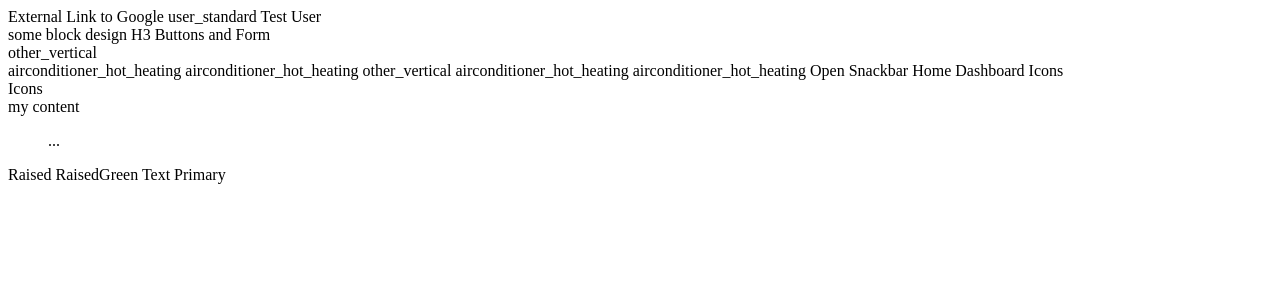
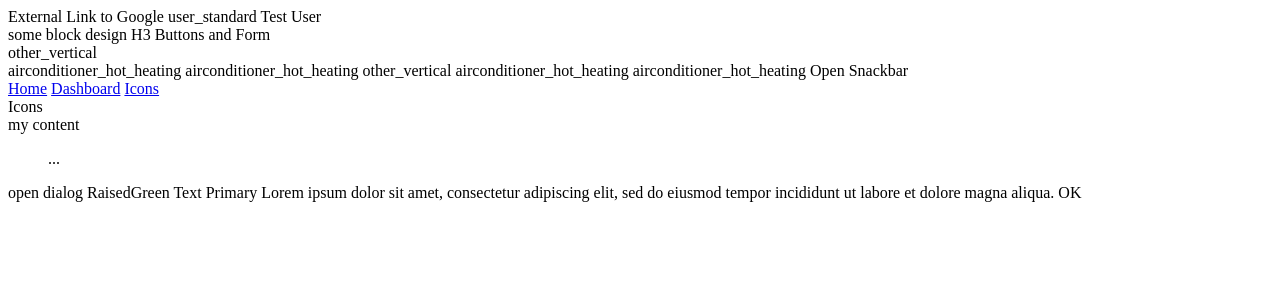
Before and after one commit to FrancoisDF/mse-ssr, a SvelteKit app: page /icons in a window 1280 px wide. Shown: the top 300 px of the page. Built offline with nearby package versions, Linux system fonts and the light colour scheme; some icons are missing; a web font is replaced by a local one.

Commit message:
test ssr

```diff
--- a/src/app.html
+++ b/src/app.html
@@ -4,7 +4,7 @@
 		<meta charset="utf-8" />
 		<link rel="icon" href="%sveltekit.assets%/favicon.png" />
 		<meta name="viewport" content="width=device-width" />
-		<!-- <script
+		<script
       defer
       src="https://d2osz8slymlqdp.cloudfront.net/@se/web-ui/@3.26.11/se-components/se-components.esm.js"
       type="module"
@@ -15,7 +15,7 @@
       src="https://d2osz8slymlqdp.cloudfront.net/@se/web-ui/@3.26.11/se-components/se-components.js"
       nomodule
       data-stencil-namespace="se-components"
-    ></script> -->
+    ></script>
     <link
       type="text/css"
       rel="stylesheet"
--- a/src/hooks.server.ts
+++ b/src/hooks.server.ts
@@ -7,7 +7,7 @@ export const handle = (async ({ event, resolve }) => {
     transformPageChunk: async ({ html }) => {
       return renderToString(html, {
         prettyHtml: true,
-        // removeScripts: false,
+        removeScripts: false,
         removeAttributeQuotes: true,
         removeHtmlComments: true,
         removeUnusedStyles: true,
--- a/src/routes/Header.svelte
+++ b/src/routes/Header.svelte
@@ -59,9 +59,15 @@
 			<se-sidemenu-item item="Close" id="side-close"></se-sidemenu-item>
 		</se-sidemenu>
 	</se-header>
-	<se-tab option="anchor">
+	<!-- <se-tab option="anchor">
 		<se-tab-item href="/" >Home</se-tab-item>
 		<se-tab-item href="/dashboard" >Dashboard</se-tab-item>
 		<se-tab-item href="/icons" >Icons</se-tab-item>
-	</se-tab>
-	<se-tabbar/>
+	</se-tab> -->
+  <se-tabbar color="primary">
+    <nav>
+			<a href="/" >Home</a>
+			<a href="/dashboard" >Dashboard</a>
+			<a href="/icons" >Icons</a>
+		</nav>
+  </se-tabbar>
--- a/src/routes/icons/+page.svelte
+++ b/src/routes/icons/+page.svelte
@@ -1,3 +1,8 @@
+<script lang="ts">
+
+	let open = false;
+</script>
+
 <svelte:head>
 	<title>About</title>
 	<meta name="description" content="Icons" />
@@ -13,7 +18,7 @@
 			<se-checkbox option="onoff"></se-checkbox>
 		</se-block-content>
 		<se-block-footer>
-			<se-button option="raised">Raised</se-button>
+			<se-button option="raised" on:click={()=>{ open=true}}>open dialog</se-button>
 			<se-button option="raised" color="primary">
 				RaisedGreen
 			</se-button>
@@ -24,3 +29,13 @@
 		</se-block-footer>
 	</se-block>
 </se-container>
+<se-dialog id="dialog-simple-notitle" color="alternative" size="small" {open} on:didClose={()=>{open=false}}>
+  <se-dialog-content
+    >Lorem ipsum dolor sit amet, consectetur adipiscing elit, sed do eiusmod
+    tempor incididunt ut labore et dolore magna aliqua.
+  </se-dialog-content>
+  <se-dialog-footer>
+    <se-button on:click={()=>{open=false}}>OK
+    </se-button>
+  </se-dialog-footer>
+</se-dialog>
```
Also changed, not shown: src/routes/+page.ts (+4 -4 lines).
